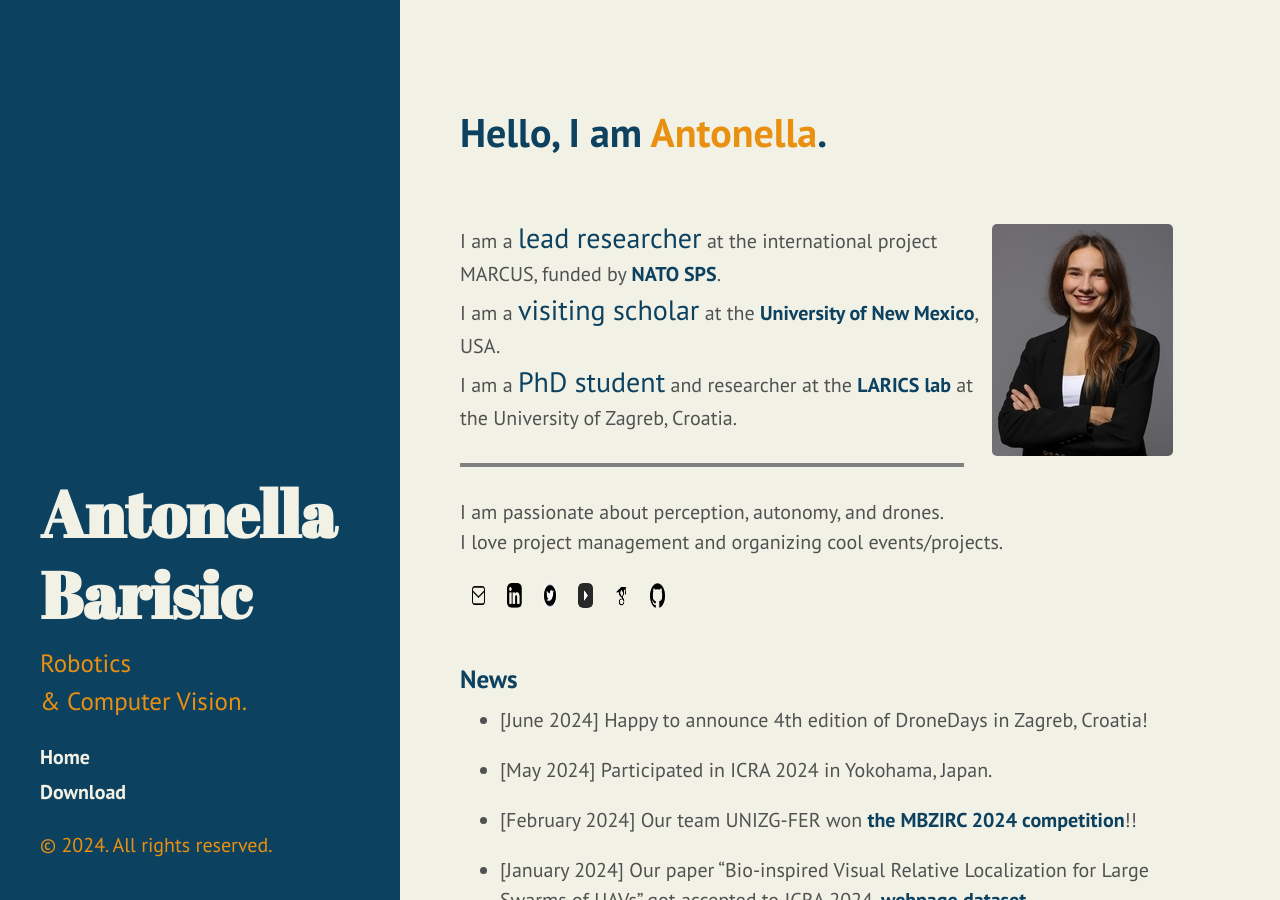
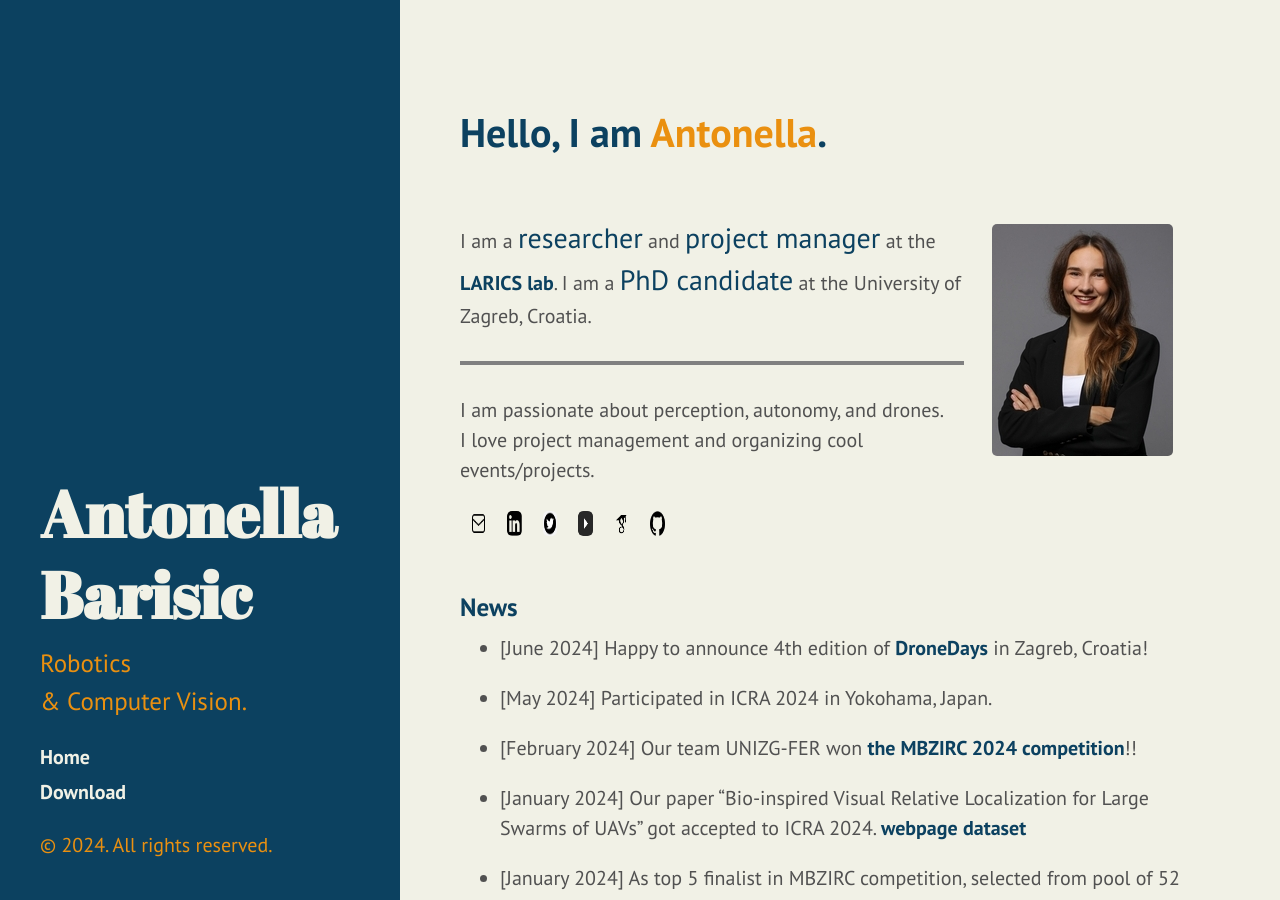
Before and after one commit to antonellabarisic/antonellabarisic.github.io, a Jekyll site: the page built from index.md, in a window 1280 px wide and 900 px high. Built offline with Jekyll 4.4.1, drawn with Linux system fonts in a browser that asks for light colours; part of the change alters nothing that is shown.

Commit message:
Update work

```diff
--- a/index.md
+++ b/index.md
@@ -9,13 +9,17 @@ title: Home
 ![Portrait](/public/antonella_b_fer.jpg){:style="float: right;margin-right: 7px;margin-top: 7px;"}
 
 
-I am a <span style="font-size:1.4em; color:#0C4160;">lead researcher</span> at the international project MARCUS,
+I am a <span style="font-size:1.4em; color:#0C4160;">researcher</span> and <span style="font-size:1.4em; color:#0C4160;">project manager</span> at the <span style="font-weight:bold">[LARICS lab](https://larics.fer.hr/)</span>.
+I am a <span style="font-size:1.4em; color:#0C4160;">PhD candidate</span> at the University of Zagreb, Croatia.
+
+
+<!-- I am a <span style="font-size:1.4em; color:#0C4160;">lead researcher</span> at the international project MARCUS,
 funded by <span style="font-weight:bold">[NATO SPS](https://www.nato.int/cps/en/natohq/topics_85373.htm)</span>.
 <br/>
 I am a <span style="font-size:1.4em; color:#0C4160;">visiting scholar</span> at the <span style="font-weight:bold">[University of New Mexico](https://marhes.unm.edu/)</span>, USA.
 <br/>
 I am a <span style="font-size:1.4em; color:#0C4160;">PhD student</span> and researcher at the <span style="font-weight:bold">[LARICS lab](https://larics.fer.hr/)</span> at the University of Zagreb, Croatia.
-<br/>
+<br/> -->
 
 
 <hr style="border:2px solid gray; width: 70%;">
@@ -32,7 +36,7 @@ I love project management and organizing cool events/projects.
 
 ### News
 
-- [June 2024] Happy to announce 4th edition of DroneDays in Zagreb, Croatia!
+- [June 2024] Happy to announce 4th edition of [DroneDays](https://dronedays.fer.hr/en/homepage-2024-2/) in Zagreb, Croatia!
 
 - [May 2024] Participated in ICRA 2024 in Yokohama, Japan.
 
```
